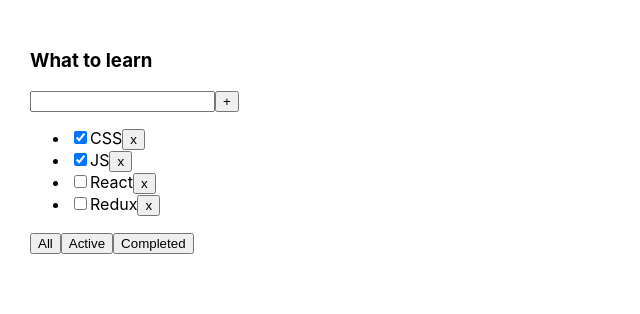
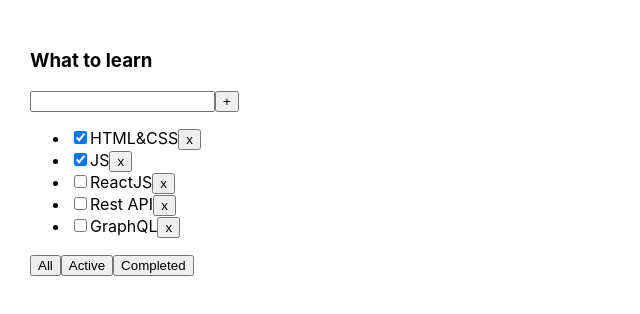
Before and after one commit to cros6y6raga/todo-list, a React (Create React App) app: page / in a window 1280 px wide. Shown: the top 314 px of the page, without its empty margins (0-640 px from the left). Built offline with nearby package versions, Linux system fonts and the light colour scheme.

Commit message:
Todolist for students 03

```diff
--- a/package.json
+++ b/package.json
@@ -10,10 +10,12 @@
     "@types/node": "^18.11.9",
     "@types/react": "^18.0.25",
     "@types/react-dom": "^18.0.9",
+    "@types/uuid": "^8.3.4",
     "react": "^18.2.0",
     "react-dom": "^18.2.0",
     "react-scripts": "5.0.1",
     "typescript": "~4.8.4",
+    "uuid": "^9.0.0",
     "web-vitals": "^3.0.4"
   },
   "scripts": {
--- a/src/App.tsx
+++ b/src/App.tsx
@@ -1,39 +1,54 @@
 import React, {useState} from 'react';
+import {v1} from 'uuid';
 import './App.css';
-import {TaskType, Todolist} from "./Todolist";
+import {Todolist} from './Todolist';
 
-export type FilterValuesType = 'all' | 'completed' | 'active'
+export type FilterValuesType = "all" | "active" | "completed";
 
 function App() {
-    let [tasks, setTasks] = useState<Array<TaskType>>([
-        {id: 1, title: 'CSS', isDone: true},
-        {id: 2, title: 'JS', isDone: true},
-        {id: 3, title: 'React', isDone: false},
-        {id: 4, title: 'Redux', isDone: false},
-    ])
-    let [filter, setFilter] = useState<FilterValuesType>('all');
 
+    let [tasks, setTasks] = useState([
+        {id: v1(), title: "HTML&CSS", isDone: true},
+        {id: v1(), title: "JS", isDone: true},
+        {id: v1(), title: "ReactJS", isDone: false},
+        {id: v1(), title: "Rest API", isDone: false},
+        {id: v1(), title: "GraphQL", isDone: false},
+    ]);
 
-    function removeTask(id: number) {
-        let filteredTasks = tasks.filter(t => t.id !== id)
-        setTasks(filteredTasks)
+    function removeTask(id: string) {
+        let filteredTasks = tasks.filter(t => t.id !== id);
+        setTasks(filteredTasks);
+    }
+
+    function addTask(title: string) {
+        let newTask = {id: v1(), title: title, isDone: false};
+        let newTasks = [newTask, ...tasks]
+        setTasks(newTasks)
+    }
+
+    let [filter, setFilter] = useState<FilterValuesType>("all");
+
+    let tasksForTodolist = tasks;
+
+    if (filter === "active") {
+        tasksForTodolist = tasks.filter(t => t.isDone === false);
+    }
+    if (filter === "completed") {
+        tasksForTodolist = tasks.filter(t => t.isDone === true);
     }
 
     function changeFilter(value: FilterValuesType) {
-        setFilter(value)
+        setFilter(value);
     }
 
-    let tasksForTodolist = tasks;
-    if (filter === 'completed') {
-        tasksForTodolist = tasks.filter(t => t.isDone === true)
-    }
-    if (filter === 'active') {
-        tasksForTodolist = tasks.filter(t => t.isDone === false)
-    }
     return (
         <div className="App">
-            <Todolist title={'What to learn'} tasks={tasksForTodolist} removeTask={removeTask}
-                      changeFilter={changeFilter}/>
+            <Todolist title="What to learn"
+                      tasks={tasksForTodolist}
+                      removeTask={removeTask}
+                      changeFilter={changeFilter}
+                      addTask={addTask}
+            />
         </div>
     );
 }
--- a/src/Todolist.tsx
+++ b/src/Todolist.tsx
@@ -1,8 +1,8 @@
-import React from "react";
-import {FilterValuesType} from "./App";
+import React, {ChangeEvent, KeyboardEvent, useState} from 'react';
+import {FilterValuesType} from './App';
 
-export type TaskType = {
-    id: number
+type TaskType = {
+    id: string
     title: string
     isDone: boolean
 }
@@ -10,31 +10,59 @@
 type PropsType = {
     title: string
     tasks: Array<TaskType>
-    removeTask: (id: number) => void
+    removeTask: (taskId: string) => void
     changeFilter: (value: FilterValuesType) => void
+    addTask: (title: string) => void
 }
 
 export function Todolist(props: PropsType) {
-    return (
-        <div>
+    const [newTaskTitle, setNewTaskTitle] = useState('')
+    const onNewTitleChangeHandler = (e: ChangeEvent<HTMLInputElement>) => {
+        setNewTaskTitle(e.currentTarget.value)
+    }
+    const onKeyPressHandler = (e: KeyboardEvent<HTMLInputElement>) => {
+        if (e.key === 'Enter') {
+            props.addTask(newTaskTitle);
+            setNewTaskTitle('')
+        }
+    }
+    const addTask = () => {
+        props.addTask(newTaskTitle);
+        setNewTaskTitle('')
+    }
+    const onAllClickHandler = () => {
+        props.changeFilter('all')
+    }
+    const onActiveClickHandler = () => {
+        props.changeFilter('active')
+    }
+    const onCompletedClickHandler = () => {
+        props.changeFilter('completed')
+    }
+    return <div>
         <h3>{props.title}</h3>
         <div>
-                <input/>
-                <button>+</button>
+            <input value={newTaskTitle} onChange={onNewTitleChangeHandler} onKeyDown={onKeyPressHandler}/>
+            <button onClick={addTask}>+</button>
         </div>
         <ul>
-                {props.tasks.map(t => <li key={t.id}><input type="checkbox" checked={t.isDone}/><span>{t.title}</span>
-                    <button onClick={() => {
+            {
+                props.tasks.map(t => {
+                    const onRemoveHandler = () => {
                         props.removeTask(t.id)
-                    }}>x
-                    </button>
-                </li>)}
+                    }
+                    return <li key={t.id}>
+                        <input type="checkbox" checked={t.isDone}/>
+                        <span>{t.title}</span>
+                        <button onClick={onRemoveHandler}>x</button>
+                    </li>
+                })
+            }
         </ul>
         <div>
-                <button onClick={() => props.changeFilter('all')}>All</button>
-                <button onClick={() => props.changeFilter('active')}>Active</button>
-                <button onClick={() => props.changeFilter('completed')}>Completed</button>
+            <button onClick={onAllClickHandler}>All</button>
+            <button onClick={onActiveClickHandler}>Active</button>
+            <button onClick={onCompletedClickHandler}>Completed</button>
         </div>
     </div>
-    );
 }
```
Lines whose indentation alone changed are shown as unchanged.
